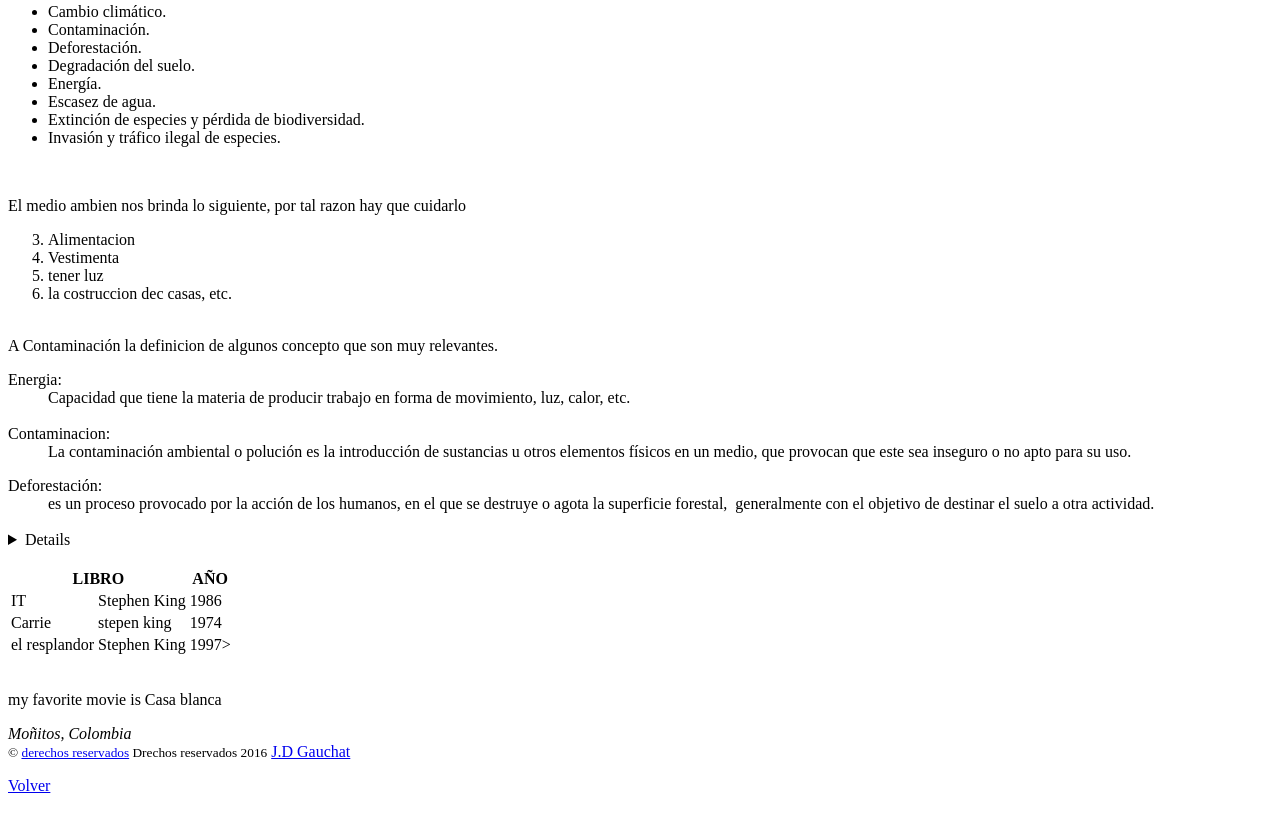
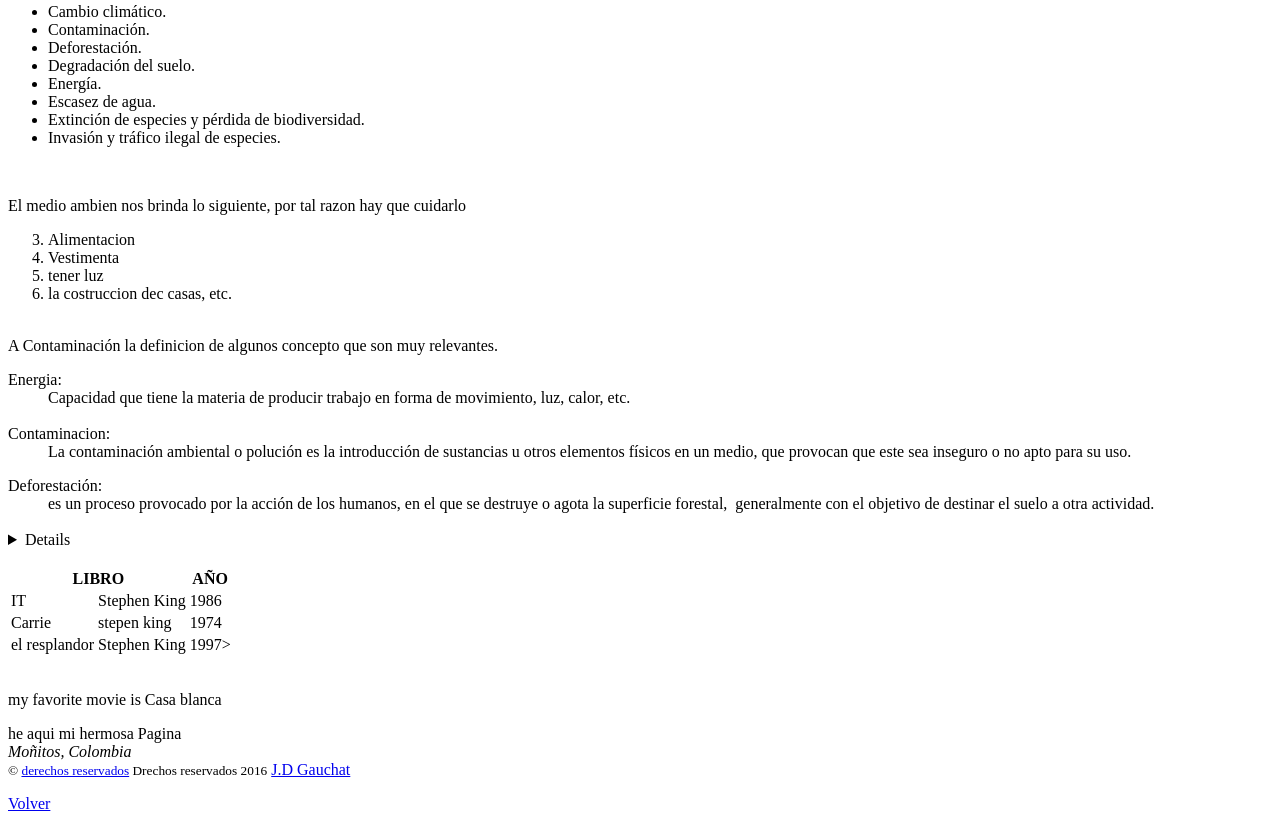
Before and after one commit to DorMariaLuna/FdoAlg_G-C_Dor_Maria_Luna_Genes, a plain HTML site: page Practicando HTML/index.html in a window 1280 px wide. Shown: the part 1425-2254 px from the top of the page. Drawn offline with Linux system fonts and the light colour scheme.

```diff
--- a/Practicando HTML/index.html
+++ b/Practicando HTML/index.html
@@ -134,6 +134,7 @@
 </table>
 <br>
 <p>my favorite movie is <span contenteditable>Casa blanca </span></p>
+he  aqui mi hermosa Pagina
 
 
 
```
